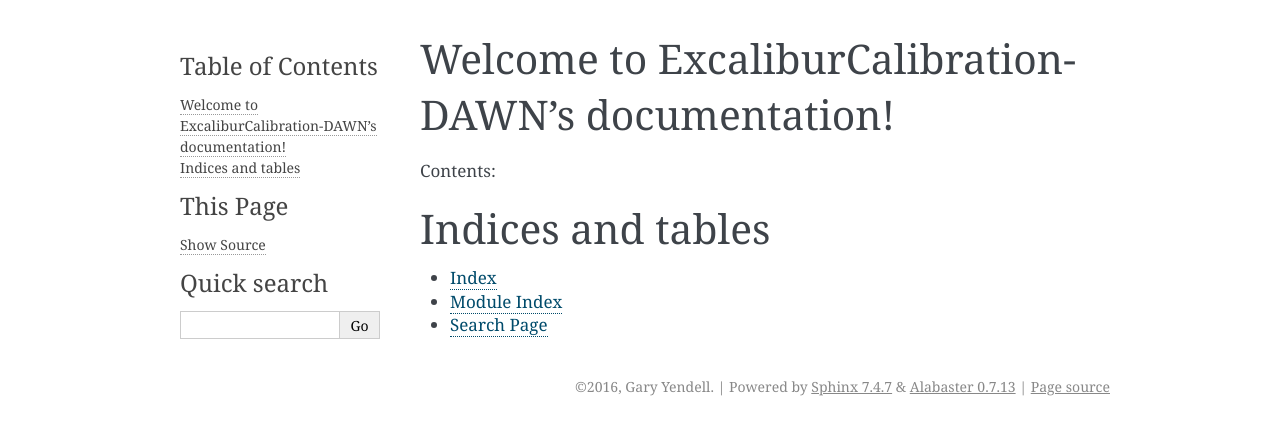
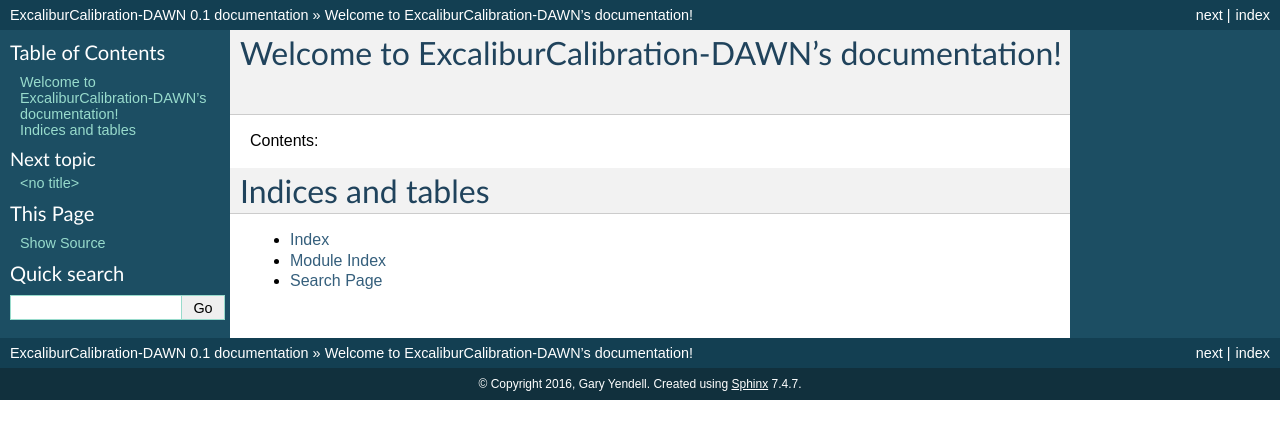
Before and after one commit to DiamondLightSource/ExcaliburCalibration-DAWN, a Sphinx documentation site: the page built from docs/index.rst, in a window 1280 px wide. Shown: the top 439 px of the page. Built offline with Sphinx 7.4.7, drawn with Linux system fonts in a browser that asks for light colours.

Commit message:
Add extensions and theme to sphinx config

```diff
--- a/docs/conf.py
+++ b/docs/conf.py
@@ -29,7 +29,11 @@
 # Add any Sphinx extension module names here, as strings. They can be
 # extensions coming with Sphinx (named 'sphinx.ext.*') or your custom
 # ones.
-extensions = []
+extensions = ['sphinx.ext.autodoc',
+              'sphinx.ext.napoleon',
+              'sphinx.ext.doctest',
+              'sphinx.ext.todo',
+              'sphinx.ext.viewcode']
 
 # Add any paths that contain templates here, relative to this directory.
 templates_path = ['_templates']
@@ -108,7 +112,7 @@
 
 # The theme to use for HTML and HTML Help pages.  See the documentation for
 # a list of builtin themes.
-html_theme = 'alabaster'
+html_theme = 'classic'
 
 # Theme options are theme-specific and customize the look and feel of a theme
 # further.  For a list of options available for each theme, see the
```
